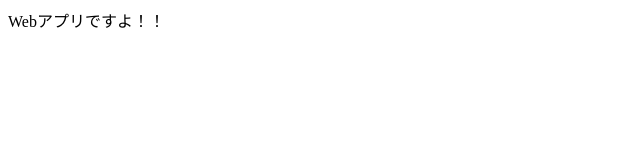
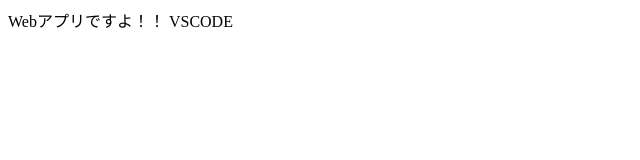
Before and after one commit to skataoka31/web-r1, a plain HTML site: page index.html in a window 1280 px wide. Shown: the full height of the page, 0-640 px from the left. Drawn offline with Linux system fonts and the light colour scheme.

Commit message:
ちょっと追加

```diff
--- a/index.html
+++ b/index.html
@@ -8,6 +8,7 @@
 
   <body>
 Webアプリですよ！！
+VSCODE
 
   </body>
 </html>
```
